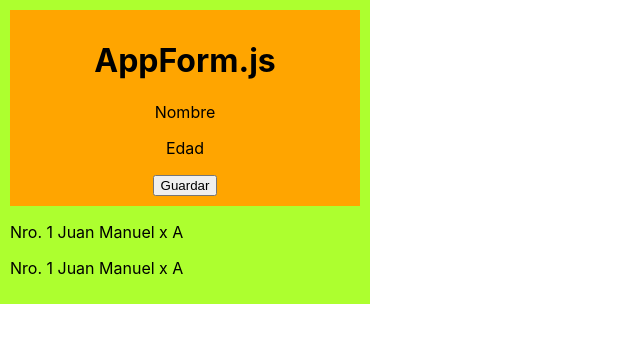
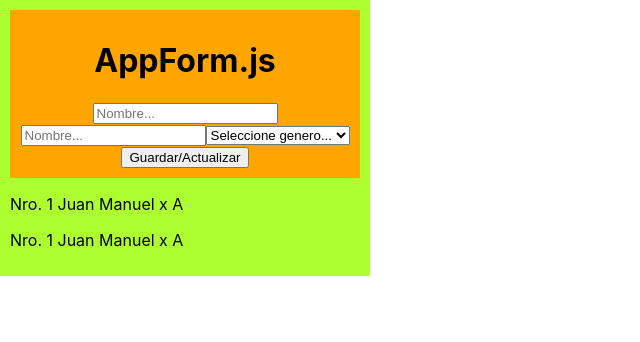
Before and after one commit to NikaPurple/react2, a React (Create React App) app: page / in a window 1280 px wide. Shown: the top 342 px of the page, without its empty margins (0-640 px from the left). Built offline with nearby package versions, Linux system fonts and the light colour scheme.

Commit message:
V8 Configuro firebase y appForm añadio registro

```diff
--- a/package.json
+++ b/package.json
@@ -8,6 +8,7 @@
     "@testing-library/react": "^13.4.0",
     "@testing-library/user-event": "^13.5.0",
     "bootswatch": "^5.3.2",
+    "firebase": "^10.5.0",
     "react": "^18.2.0",
     "react-dom": "^18.2.0",
     "react-scripts": "5.0.1",
--- a/src/components/AppForm.js
+++ b/src/components/AppForm.js
@@ -1,12 +1,39 @@
-import React from 'react'
+import React, { useState } from 'react'
+import { db } from './firebase';
+import { addDoc, collection } from 'firebase/firestore';
 
 const AppForm = () => {
+
+  /////// GUARDAR Y ACTUALIZAR ///////
+  const campoRegistro = {nombre:"",edad:"",genero:""};
+  const [objeto, setObjeto] = useState(campoRegistro);
+
+  const handleSubmit = (e) => { //manejador del submit
+  e.preventDefault();
+
+  try {
+    if (db) {
+      addDoc(collection(db, 'persona'), objeto)
+      console.log("se guardo con exito");
+    }
+  } catch (error) {
+    console.error();
+  }
+}
+
   return (
     <div style={{padding:"10px", background:"orange", textAlign:"center"}}>
-      <h1>AppForm.js</h1>
-      <p>Nombre</p>
-      <p>Edad</p>
-      <button>Guardar</button>
+      <form onSubmit={handleSubmit}>
+        <h1>AppForm.js</h1>
+        <input type='text' placeholder='Nombre...'/>
+        <input type='text' placeholder='Nombre...'/>
+        <select>
+          <option value="">Seleccione genero...</option>
+          <option value="F">Femenino</option>
+          <option value="M">Masculino</option>
+        </select>
+        <button>Guardar/Actualizar</button>
+      </form>
     </div>
   )
 }
--- a/src/components/firebase.js
+++ b/src/components/firebase.js
@@ -1,5 +1,9 @@
 // Import the functions you need from the SDKs you need
 import { initializeApp } from "firebase/app";
+
+import {getAuth} from "firebase/auth";
+import {getFirestore} from "firebase/firestore";
+import {getStorage} from "firebase/storage";
 // TODO: Add SDKs for Firebase products that you want to use
 // https://firebase.google.com/docs/web/setup#available-libraries
 
@@ -15,3 +19,7 @@
 
 // Initialize Firebase
 const app = initializeApp(firebaseConfig);
+
+export const auth = getAuth(app);
+export const db = getFirestore(app);
+export const  storage = getStorage(app);
```
Also changed, not shown: 1 other file (tests, documents, lock files or other folders).
